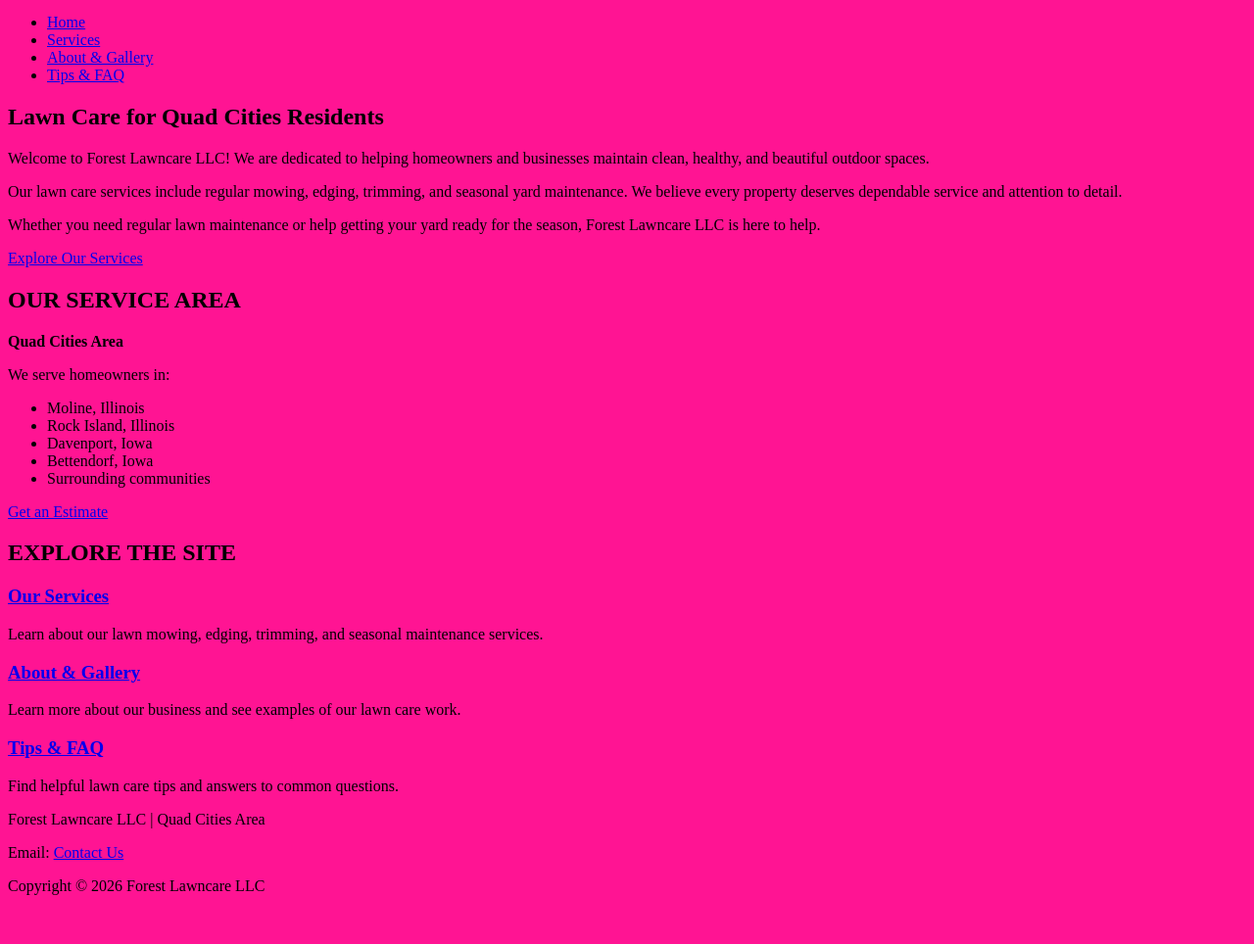
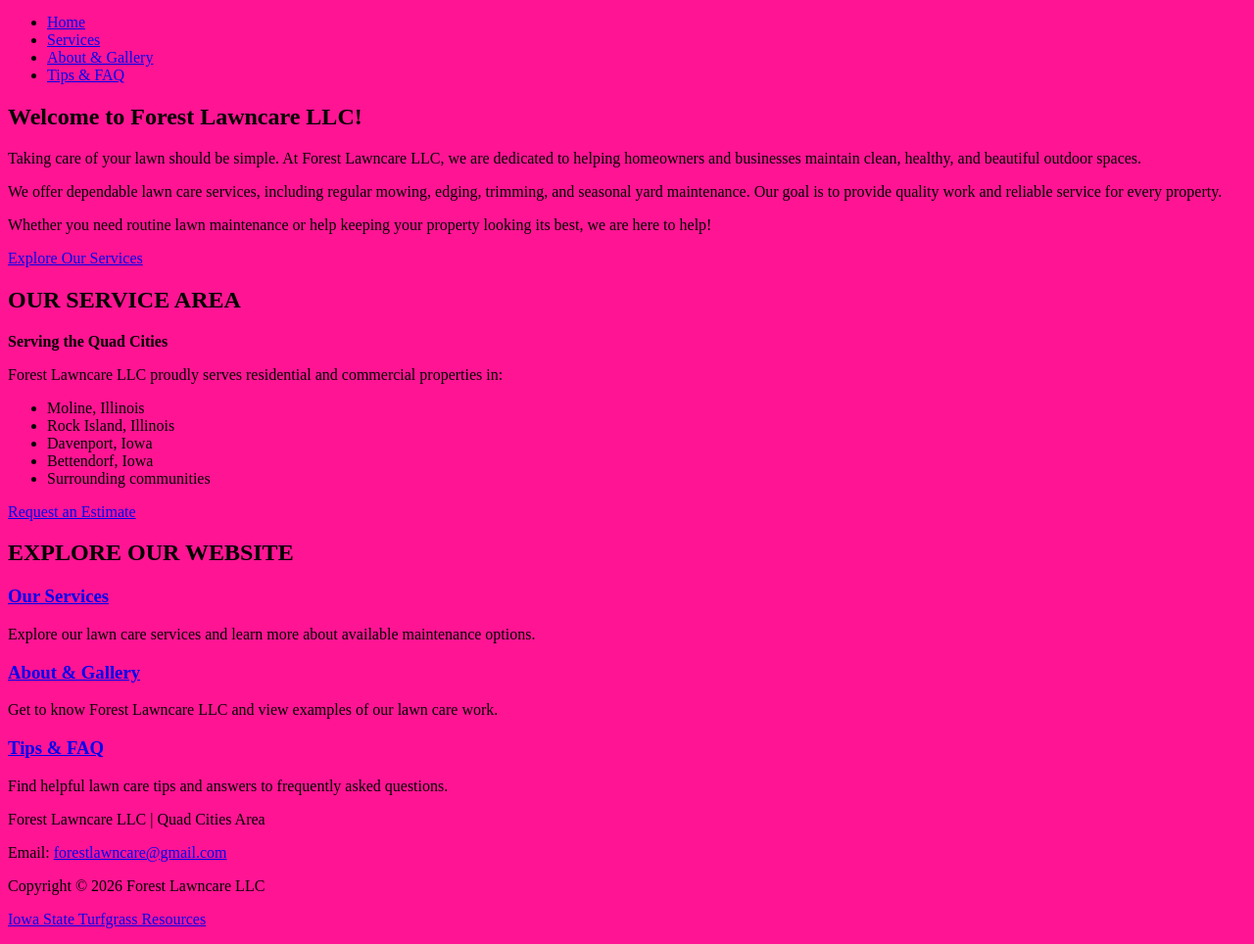
Before and after one commit to jedrish-creator/jedrish-creator.github.io, a plain HTML site: page index.html in a window 1280 px wide. Shown: the part 134-1098 px from the top of the page at 98% size. Before the commit the page ends 1064 px from the top, so only its background shows below. Drawn offline with Linux system fonts and the light colour scheme.

Commit message:
Revise index.html for SEO and content updates
Updated meta tags for better SEO and modified content for clarity. Enhanced footer with email and external link.

```diff
--- a/index.html
+++ b/index.html
@@ -4,21 +4,26 @@
 <head>
     <meta charset="utf-8">
     <meta name="viewport" content="width=device-width, initial-scale=1.0">
-    <meta name="description" content="Forest Lawncare LLC provides dependable lawn care services for Quad Cities homes and businesses.">
-    <meta name="keywords" content="Forest Lawncare, Quad Cities, lawn mowing, lawn maintenance">
+    <meta name="description" content="Forest Lawncare LLC provides dependable lawn care services for homes and businesses throughout the Quad Cities.">
+    <meta name="keywords" content="Forest Lawncare LLC, Quad Cities lawn care, mowing, edging, yard maintenance">
+    <meta name="author" content="Forest Lawncare LLC">
     <title>Forest Lawncare LLC | Home</title>
     <link rel="stylesheet" href="styles.css">
 </head>
 
 <body>
+
 <div id="wrapper">
 
     <header>
-        <div>
+        <div class="header-brand">
             <h1>FOREST LAWNCARE LLC</h1>
-            <p class="tagline">Lawn care for Quad Cities homes and properties</p>
+            <p class="tagline">Keeping the Quad Cities Green</p>
         </div>
-        <a class="header-cta" href="services.html#estimate">Request an Estimate</a>
+
+        <a class="header-cta" href="services.html#estimate">
+            Request an Estimate
+        </a>
     </header>
 
     <nav>
@@ -31,19 +36,47 @@
     </nav>
 
     <main>
-        <section class="top-grid">
-            <div class="intro-box">
-                <h2>Lawn Care for Quad Cities Residents</h2>
-                <p>Welcome to Forest Lawncare LLC! We are dedicated to helping homeowners and businesses maintain clean, healthy, and beautiful outdoor spaces.</p>
-                <p>Our lawn care services include regular mowing, edging, trimming, and seasonal yard maintenance. We believe every property deserves dependable service and attention to detail.</p>
-                <p>Whether you need regular lawn maintenance or help getting your yard ready for the season, Forest Lawncare LLC is here to help.</p>
-                <a class="btn" href="services.html">Explore Our Services</a>
-            </div>
+
+        <div class="top-grid">
+
+            <section class="intro-box">
+                <h2>Welcome to Forest Lawncare LLC!</h2>
+
+                <p>
+                    Taking care of your lawn should be simple. At Forest
+                    Lawncare LLC, we are dedicated to helping homeowners
+                    and businesses maintain clean, healthy, and beautiful
+                    outdoor spaces.
+                </p>
+
+                <p>
+                    We offer dependable lawn care services, including
+                    regular mowing, edging, trimming, and seasonal yard
+                    maintenance. Our goal is to provide quality work and
+                    reliable service for every property.
+                </p>
+
+                <p>
+                    Whether you need routine lawn maintenance or help
+                    keeping your property looking its best, we are here
+                    to help!
+                </p>
+
+                <a class="btn" href="services.html">
+                    Explore Our Services
+                </a>
+            </section>
 
             <aside class="service-area-box">
                 <h2>OUR SERVICE AREA</h2>
-                <p><strong>Quad Cities Area</strong></p>
-                <p>We serve homeowners in:</p>
+
+                <p><strong>Serving the Quad Cities</strong></p>
+
+                <p>
+                    Forest Lawncare LLC proudly serves residential and
+                    commercial properties in:
+                </p>
+
                 <ul>
                     <li>Moline, Illinois</li>
                     <li>Rock Island, Illinois</li>
@@ -51,38 +84,86 @@
                     <li>Bettendorf, Iowa</li>
                     <li>Surrounding communities</li>
                 </ul>
-                <a class="btn" href="services.html#estimate">Get an Estimate</a>
+
+                <a class="btn" href="services.html#estimate">
+                    Request an Estimate
+                </a>
             </aside>
-        </section>
+
+        </div>
 
         <section class="explore-section">
-            <h2>EXPLORE THE SITE</h2>
+
+            <h2>EXPLORE OUR WEBSITE</h2>
 
             <div class="explore-grid">
+
                 <article class="card">
-                    <h3><a href="services.html">Our Services</a></h3>
-                    <p>Learn about our lawn mowing, edging, trimming, and seasonal maintenance services.</p>
+                    <h3>
+                        <a href="services.html">Our Services</a>
+                    </h3>
+
+                    <p>
+                        Explore our lawn care services and learn more
+                        about available maintenance options.
+                    </p>
                 </article>
 
                 <article class="card">
-                    <h3><a href="about.html">About &amp; Gallery</a></h3>
-                    <p>Learn more about our business and see examples of our lawn care work.</p>
+                    <h3>
+                        <a href="about.html">About &amp; Gallery</a>
+                    </h3>
+
+                    <p>
+                        Get to know Forest Lawncare LLC and view
+                        examples of our lawn care work.
+                    </p>
                 </article>
 
                 <article class="card">
-                    <h3><a href="tips.html">Tips &amp; FAQ</a></h3>
-                    <p>Find helpful lawn care tips and answers to common questions.</p>
+                    <h3>
+                        <a href="tips.html">Tips &amp; FAQ</a>
+                    </h3>
+
+                    <p>
+                        Find helpful lawn care tips and answers to
+                        frequently asked questions.
+                    </p>
                 </article>
+
             </div>
         </section>
+
     </main>
 
     <footer>
-        <p>Forest Lawncare LLC | Quad Cities Area</p>
-        <p>Email: <a href="mailto:CONTACT-EMAIL">Contact Us</a></p>
-        <p>Copyright &copy; 2026 Forest Lawncare LLC</p>
+
+        <p>
+            Forest Lawncare LLC | Quad Cities Area
+        </p>
+
+        <p>
+            Email:
+            <a href="mailto:forestlawncare@gmail.com">
+                forestlawncare@gmail.com
+            </a>
+        </p>
+
+        <p>
+            Copyright &copy; 2026 Forest Lawncare LLC
+        </p>
+
+        <p>
+            <a href="https://extension.iastate.edu/turfgrass/"
+               target="_blank"
+               rel="noopener noreferrer">
+                Iowa State Turfgrass Resources
+            </a>
+        </p>
+
     </footer>
 
 </div>
+
 </body>
 </html>
```
